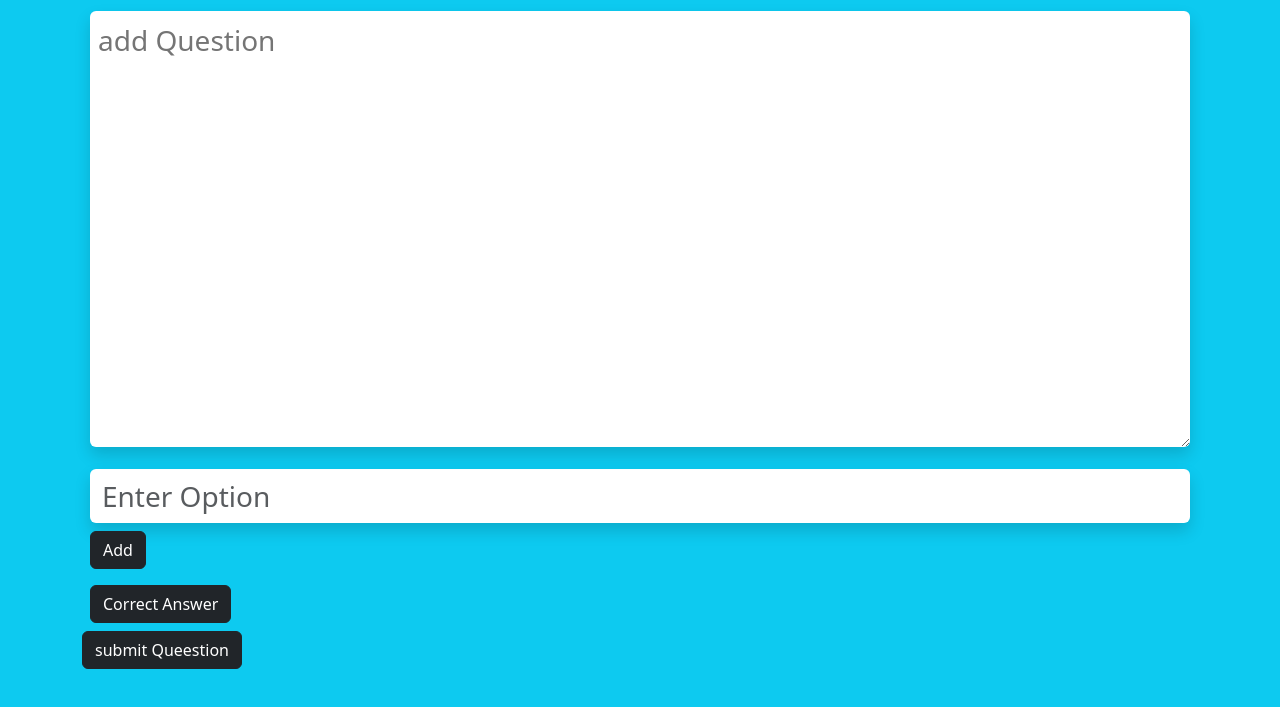
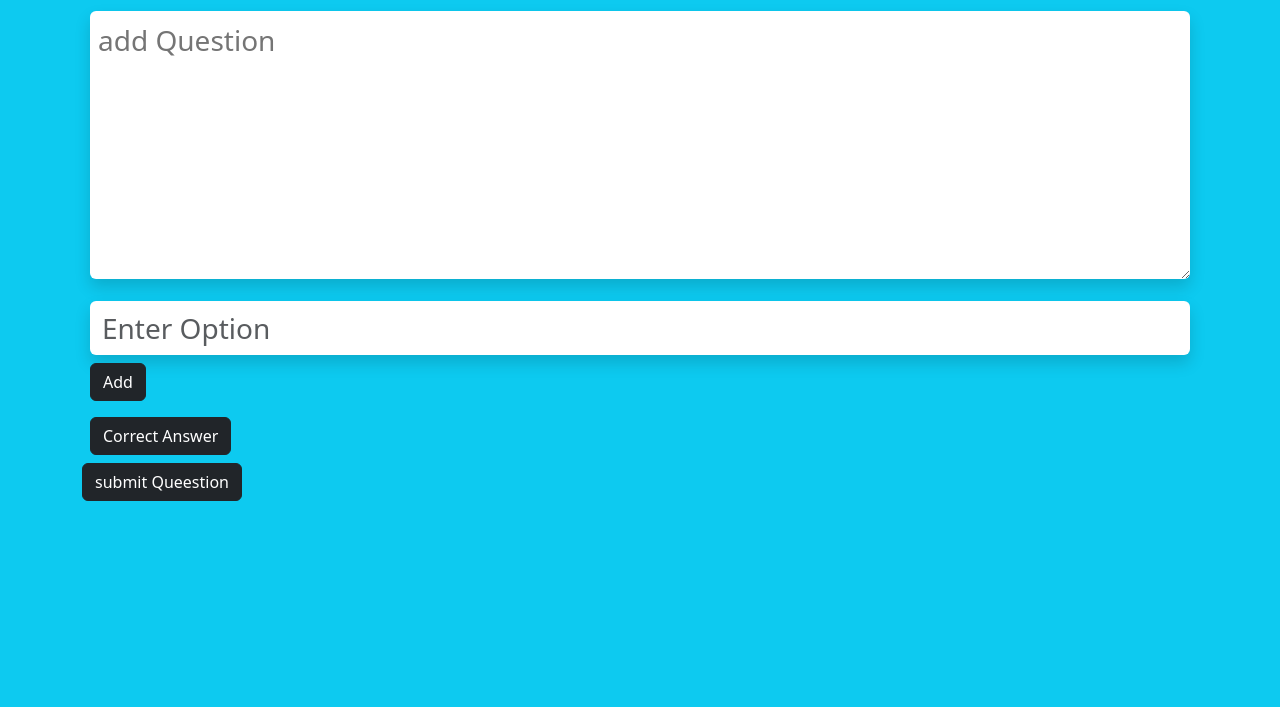
Before and after one commit to UMAIRRAJAH/quizappwithfirebaseEdit, a plain HTML site: page index.html in a window 1280 px wide. Shown: the part 53-760 px from the top of the page. Drawn offline with nearby package versions, Linux system fonts and the light colour scheme.

Commit message:
quizappfinalupdate

```diff
--- a/index.html
+++ b/index.html
@@ -10,7 +10,7 @@
 <h1 class="text-center">Add Quiz</h1>
 <div class="container">
     <div class="p-2">
-        <textarea name="" placeholder="add Question"id="questionInput" class="p-2 fs-3 border-0 rounded shadow bg-white w-100" cols="30" rows="10"></textarea>
+        <textarea name="" placeholder="add Question"id="questionInput" class="p-2 fs-3 border-0 rounded shadow bg-white w-100" cols="30" rows="6"></textarea>
     </div>
     <div class="p-2">
         <div>
```
